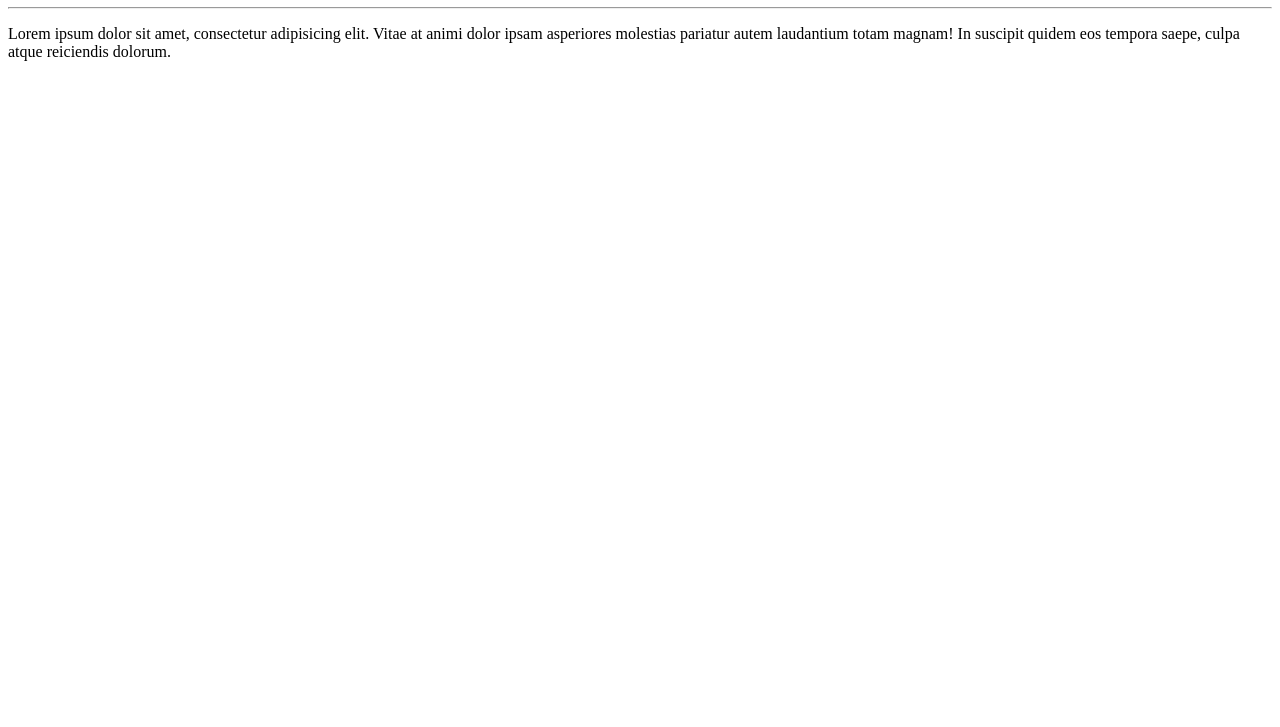
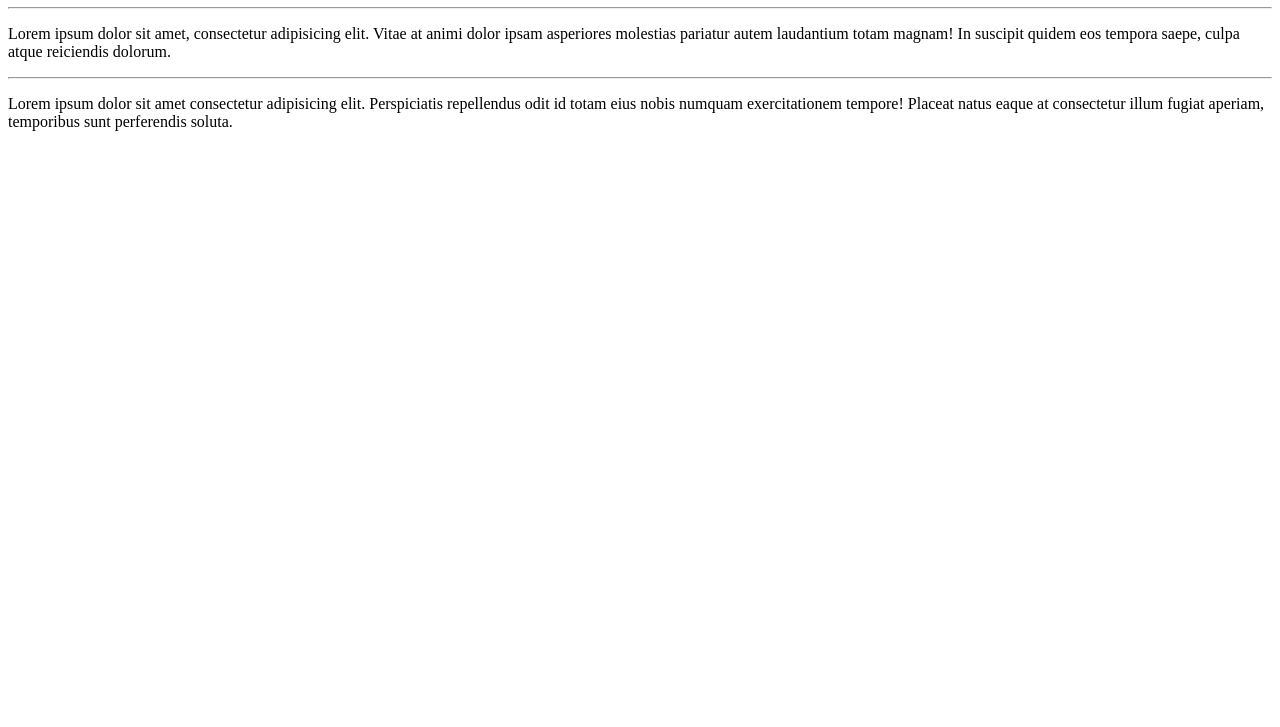
Before and after one commit to leticia-jcj/Ola-Mundo, a plain HTML site: page site-exemplo/index.html in a window 1280 px wide. Shown: the part 73-800 px from the top of the page. Drawn offline with Linux system fonts and the light colour scheme.

Commit message:
add novo parágrado ao index

```diff
--- a/site-exemplo/index.html
+++ b/site-exemplo/index.html
@@ -10,5 +10,7 @@
     <h1>Hello, world!</h1>
     <hr>
     <p>Lorem ipsum dolor sit amet, consectetur adipisicing elit. Vitae at animi dolor ipsam asperiores molestias pariatur autem laudantium totam magnam! In suscipit quidem eos tempora saepe, culpa atque reiciendis dolorum.</p>
+    <hr>
+    <p>Lorem ipsum dolor sit amet consectetur adipisicing elit. Perspiciatis repellendus odit id totam eius nobis numquam exercitationem tempore! Placeat natus eaque at consectetur illum fugiat aperiam, temporibus sunt perferendis soluta.</p>
 </body>
 </html>
```
